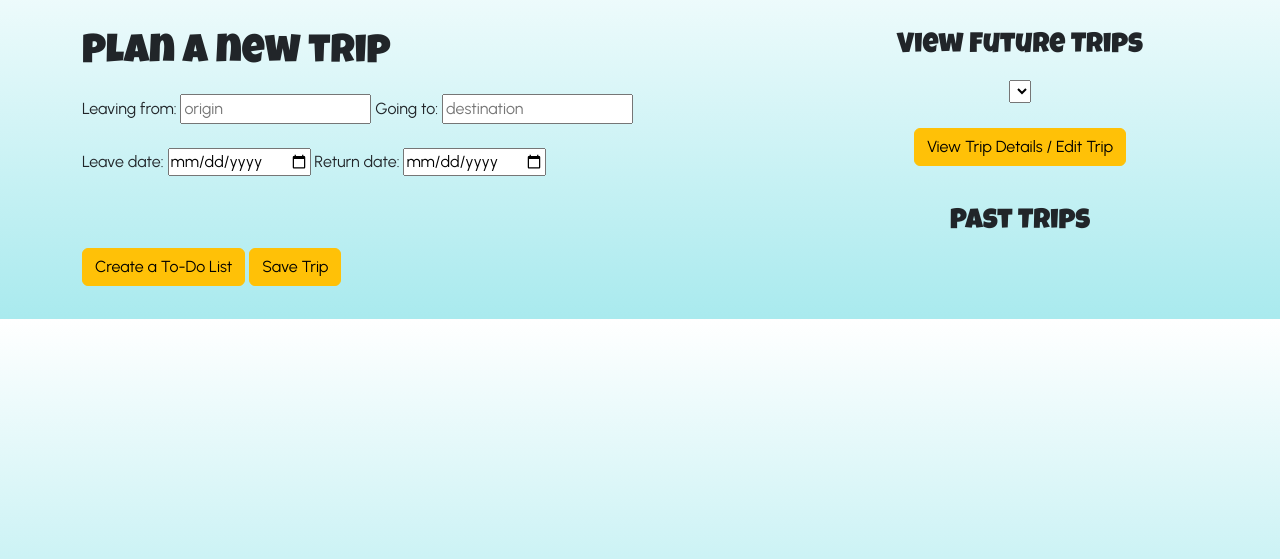
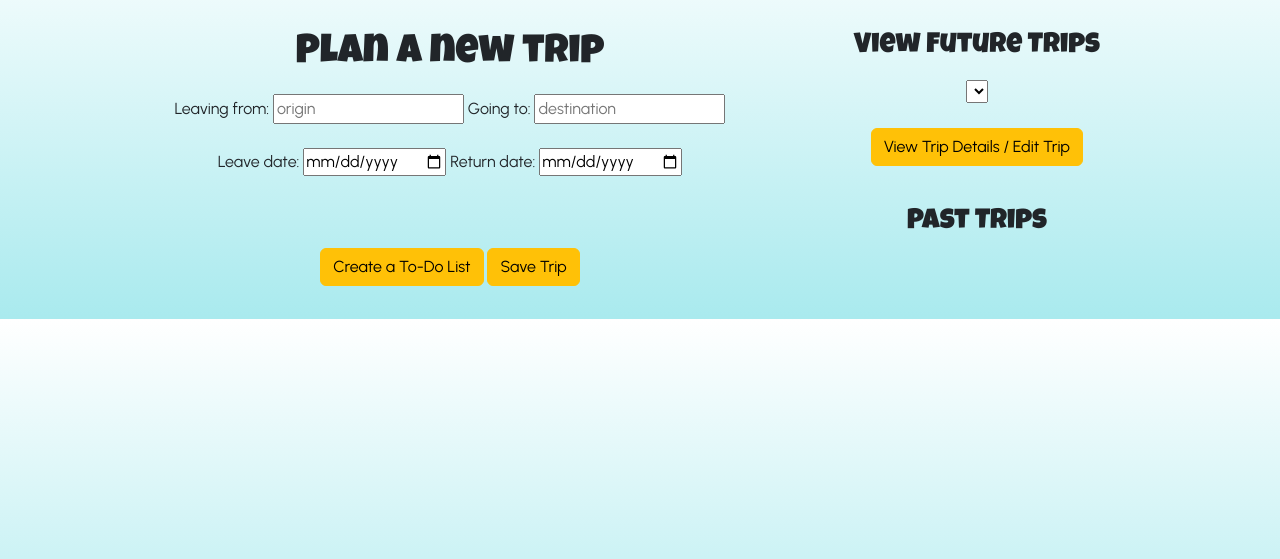
Before and after one commit to moneyesh/TheRoadie, a Flask app: page /my-trips in a window 1280 px wide. Shown: the part 85-644 px from the top of the page. Run offline with Flask 2, Linux system fonts and the light colour scheme; the visitor is signed in with stand-in values (Sample User, id 1); data comes from the database, SQL or seed files in the repository; data that the repository does not hold is empty; some libraries are stand-ins or nearby versions; some web fonts are replaced.

Commit message:
new commit

```diff
--- a/static/style/style.css
+++ b/static/style/style.css
@@ -110,6 +110,7 @@
     display: flex;
     align-items: baseline;
     gap: 5px;
+    justify-content: center;
 }
 
 .to-do-list-item {
@@ -147,6 +148,10 @@
 
 }
 
+.navbar-text{
+    color: yellow
+
+}
 .nav-item:hover {
     font-weight: 600;
     border-bottom: 1px solid #ffff;
@@ -399,6 +404,11 @@ body.trips {
     border: none;
 }
 
+.plan-trip {
+    text-align: center;
+}
+
+
 
 /* Update-trip */
 body.update-trip {
@@ -451,9 +461,9 @@ body.update-trip {
     left: 170px;
 }
 
-.to-do-container {
+/* .to-do-container {
     text-align: center;
-}
+} */
 
 .add-new-to-do-container {
     position: relative !important;
--- a/templates/my-trips.html
+++ b/templates/my-trips.html
@@ -7,7 +7,7 @@
 
 <div class="container" id="trips">
     <div class="row">
-        <div class="col-8">
+        <div class="col-8 plan-trip" >
             <h1> Plan a new trip </h1>
             <p>
             <form method="POST" action="/my-trips/create-trip" id="create-trip">
@@ -52,7 +52,7 @@
 
         </div>
         <br />
-            <div class="col">
+            <div class="col-auto">
 
                 <div class="container future-trips">
                     <h3> View Future Trips </h3>
```
